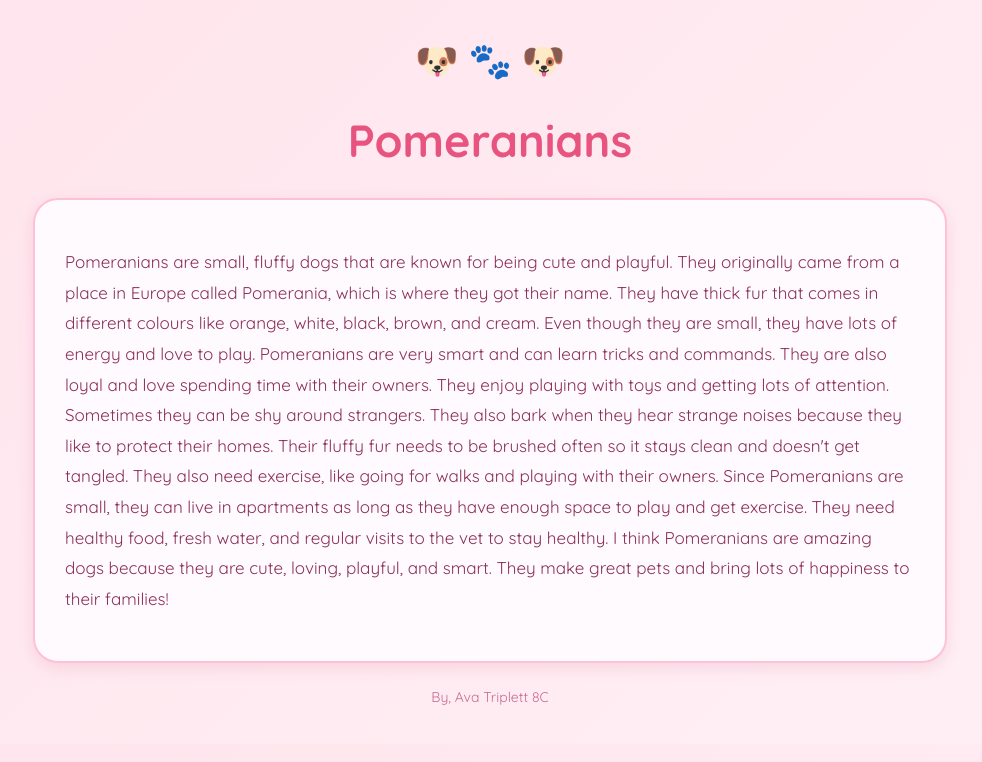
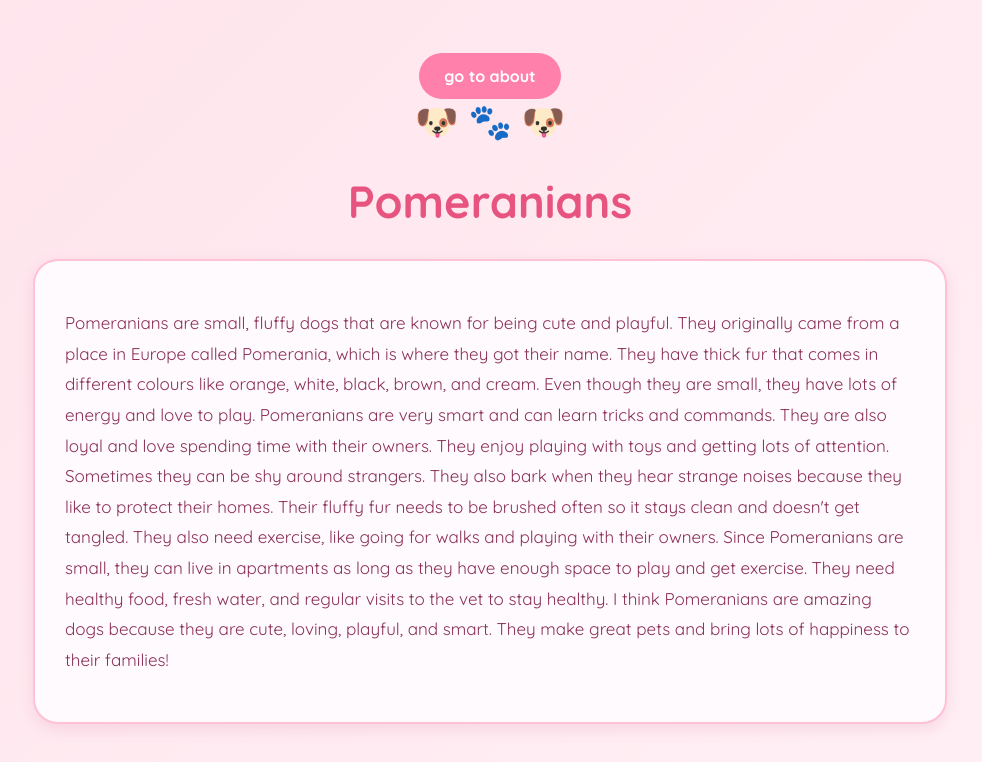
Before and after one commit to avatriplett/avatriplett.github.io, a plain HTML site: page index.html in a window 1280 px wide. Shown: the whole page, without its empty margins (150-1132 px from the left). Drawn offline with Linux system fonts and the light colour scheme.

Commit message:
Update index.html

```diff
--- a/index.html
+++ b/index.html
@@ -63,7 +63,7 @@
 </head>
 
 <body>
-
+ <a href="about.html">go to about</a>
     <div class="paw">🐶 🐾 🐶</div>
 
     <h1>Pomeranians</h1>
@@ -81,9 +81,7 @@
 
     </div>
 
-    <footer>
-        By, Ava Triplett 8C
-    </footer>
+
 
 </body>
 </html>
```
